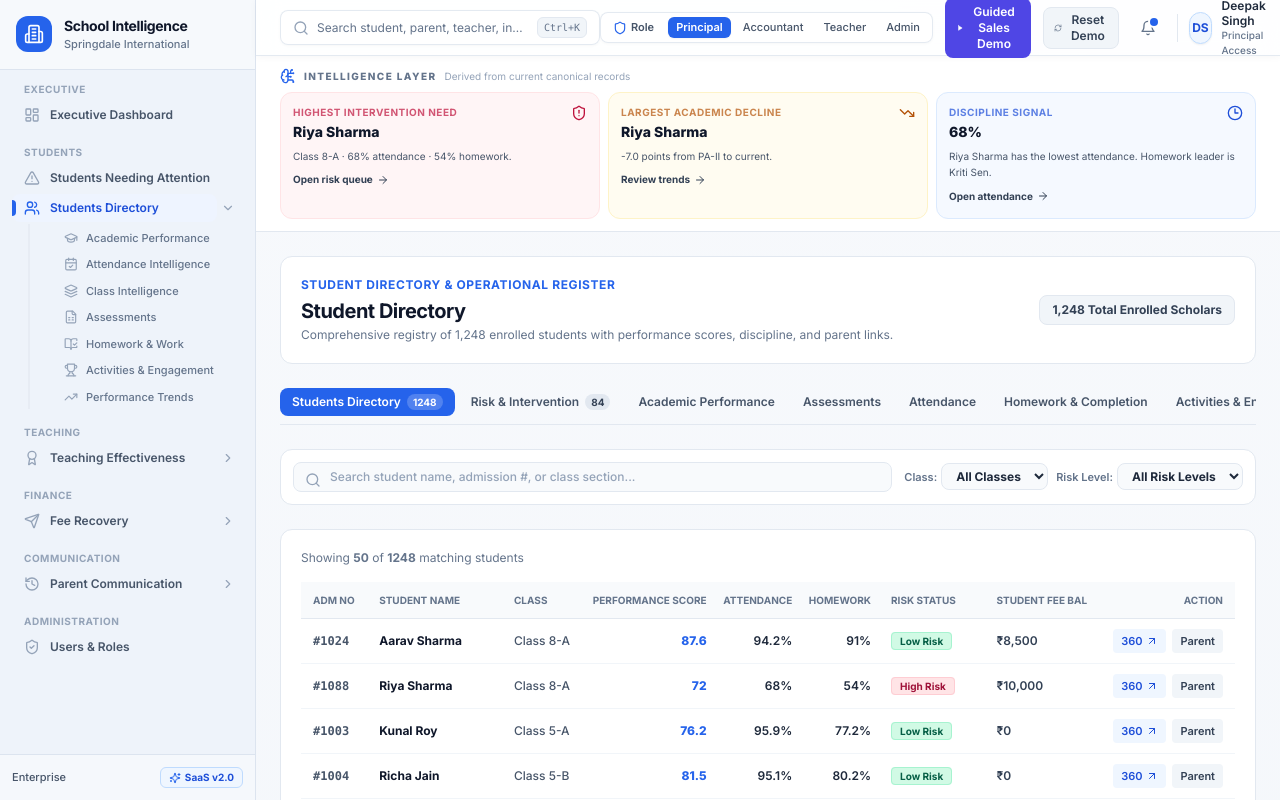
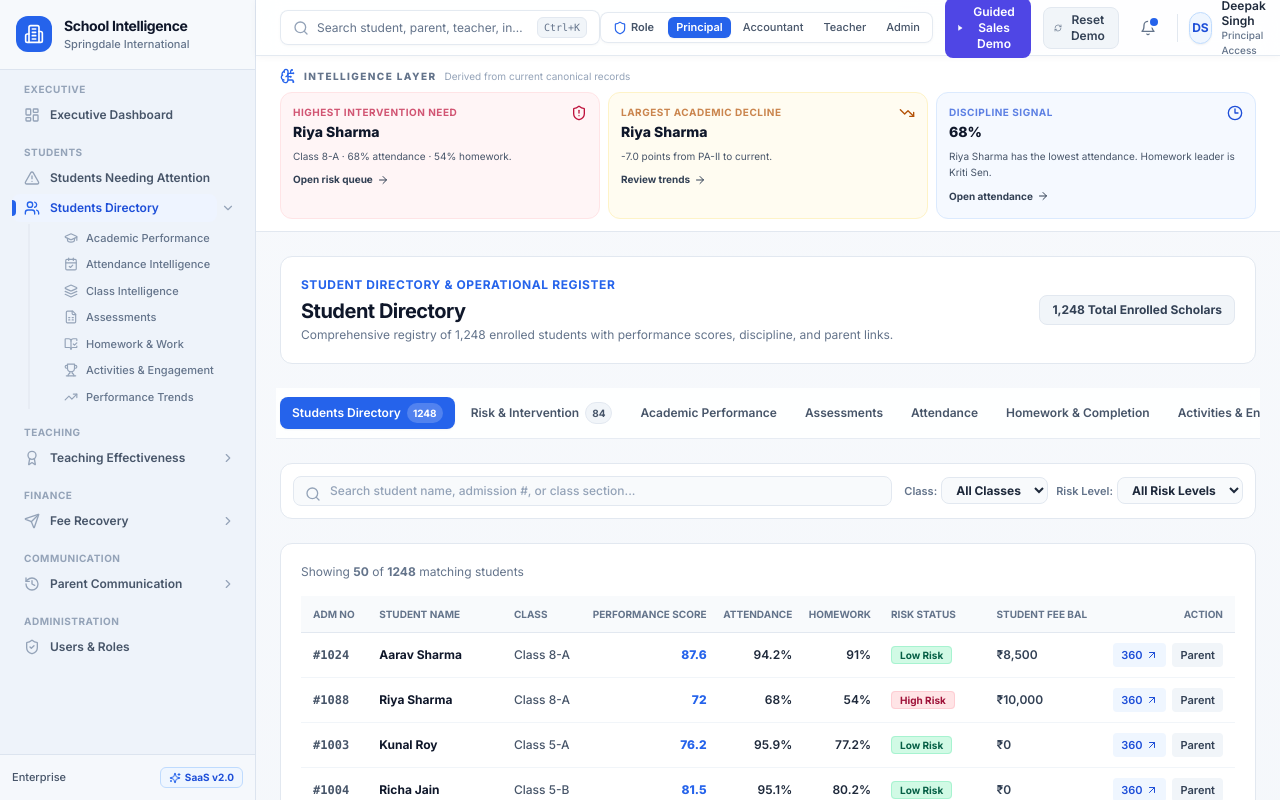
Before and after one commit to Easesmith-IT/school-erp, a Next.js app: page /students in a window 1280 px wide. Shown: the top 800 px of the page. Built offline with nearby package versions, Linux system fonts and the light colour scheme.

Commit message:
polish: refine domain navigation

```diff
--- a/src/components/common/DomainNavTabs.tsx
+++ b/src/components/common/DomainNavTabs.tsx
@@ -18,24 +18,26 @@ export function DomainNavTabs({ tabs }: DomainNavTabsProps) {
   const pathname = usePathname();
 
   return (
-    <div className="flex items-center gap-1 border-b border-[#E2E8F0] pb-2 mb-6 overflow-x-auto scrollbar-none">
+    <nav aria-label="Section navigation" className="sticky top-0 z-20 -mx-1 px-1 py-2 mb-5 overflow-x-auto scrollbar-none surface-glass border-b border-slate-200/80">
+      <div className="flex items-center gap-1 min-w-max">
         {tabs.map((tab) => {
           const isActive = pathname === tab.href;
           return (
             <Link
               key={tab.href}
               href={tab.href}
-            className={`px-3 py-1.5 rounded-lg text-xs font-semibold whitespace-nowrap transition-all flex items-center gap-1.5 ${
+              aria-current={isActive ? 'page' : undefined}
+              className={`group relative px-3 py-1.5 rounded-lg text-xs font-semibold whitespace-nowrap transition-all flex items-center gap-1.5 ${
                 isActive
-                ? 'bg-blue-600 text-white shadow-2xs'
-                : 'text-slate-600 hover:text-slate-900 hover:bg-slate-200/50'
+                  ? 'bg-blue-600 text-white shadow-sm'
+                  : 'text-slate-600 hover:text-slate-900 hover:bg-slate-100'
               }`}
             >
               <span>{tab.label}</span>
               {tab.badge !== undefined && (
                 <span
-                className={`text-[10px] px-1.5 py-0.2 rounded-full font-bold ${
-                  isActive ? 'bg-white/20 text-white' : 'bg-slate-200 text-slate-700'
+                  className={`text-[10px] px-1.5 py-0.5 rounded-full font-bold ${
+                    isActive ? 'bg-white/20 text-white' : 'bg-slate-100 text-slate-600 border border-slate-200'
                   }`}
                 >
                   {tab.badge}
@@ -45,5 +47,6 @@ export function DomainNavTabs({ tabs }: DomainNavTabsProps) {
           );
         })}
       </div>
+    </nav>
   );
 }
```
Lines whose indentation alone changed are shown as unchanged.
